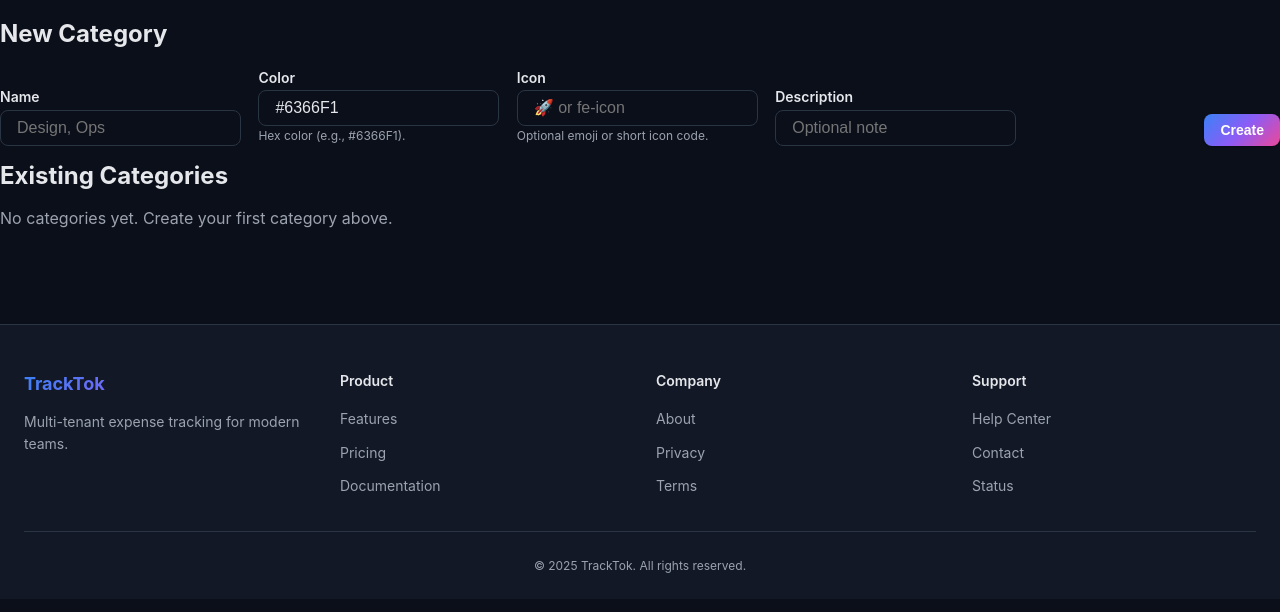
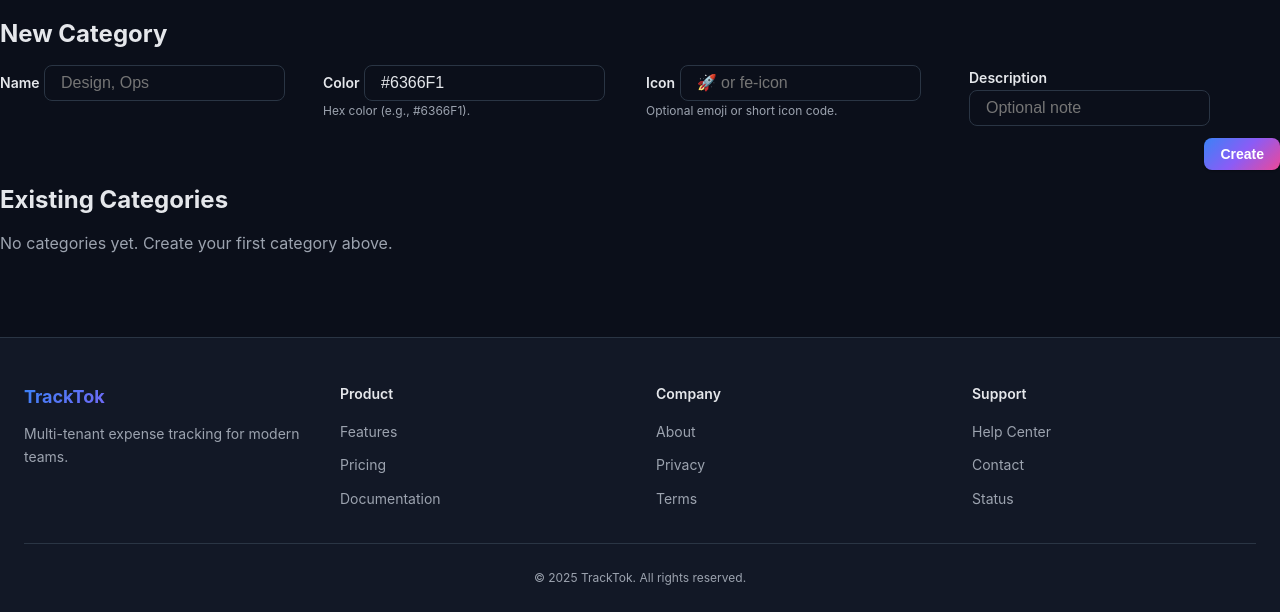
Before and after one commit to illicitus79/TrackTok, a Python web app: template app/templates/projects/categories.html in a window 1280 px wide. Shown: the part 201-813 px from the top of the page. Before the commit the page ends 774 px from the top, so only its background shows below. Run offline with Jinja, Linux system fonts and the light colour scheme; the template is opened without the code that fills it, so the values that code supplies are empty.

Commit message:
categories screen fixed.

```diff
--- a/app/templates/projects/categories.html
+++ b/app/templates/projects/categories.html
@@ -24,7 +24,7 @@
   <div class="card" style="margin-bottom: 1rem;">
     <div class="card-body">
       <h3 style="margin-top: 0;">New Category</h3>
-      <form method="POST" style="display: grid; grid-template-columns: repeat(auto-fit, minmax(220px, 1fr)); gap: 0.75rem; align-items: end;">
+      <form method="POST" style="display: grid; grid-template-columns: repeat(4, minmax(200px, 1fr)); gap: 0.75rem; align-items: start;">
         <input type="hidden" name="csrf_token" value="{{ csrf_token() }}">
         <div>
           <label class="form-label" for="name">Name</label>
@@ -44,7 +44,7 @@
           <label class="form-label" for="description">Description</label>
           <input class="form-input" type="text" id="description" name="description" placeholder="Optional note">
         </div>
-        <div style="display: flex; gap: 0.75rem; justify-content: flex-end;">
+        <div style="grid-column: 1 / -1; display: flex; justify-content: flex-end;">
           <button type="submit" class="btn btn-primary">Create</button>
         </div>
       </form>
```
